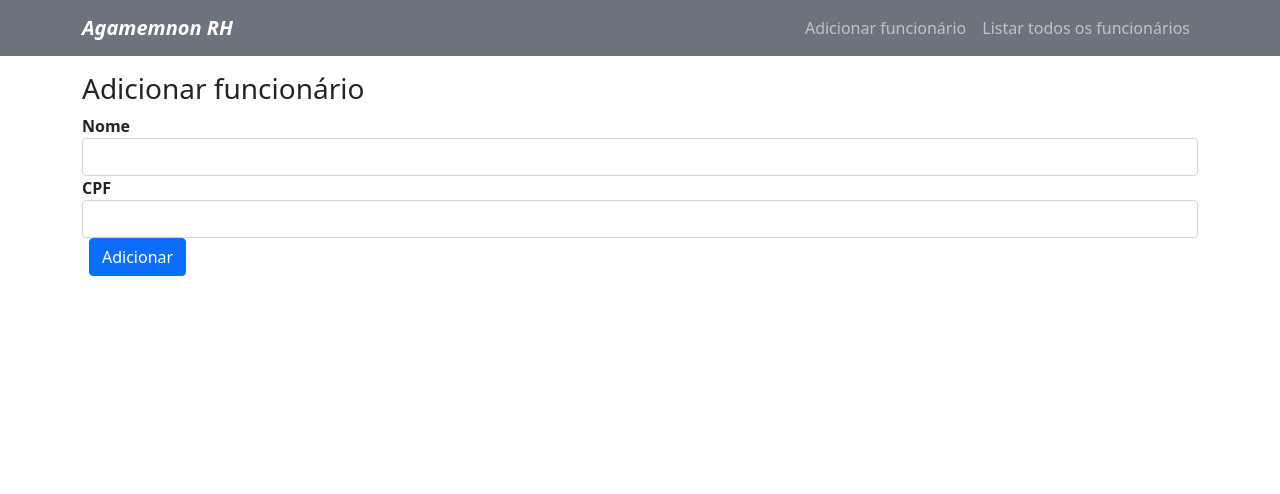
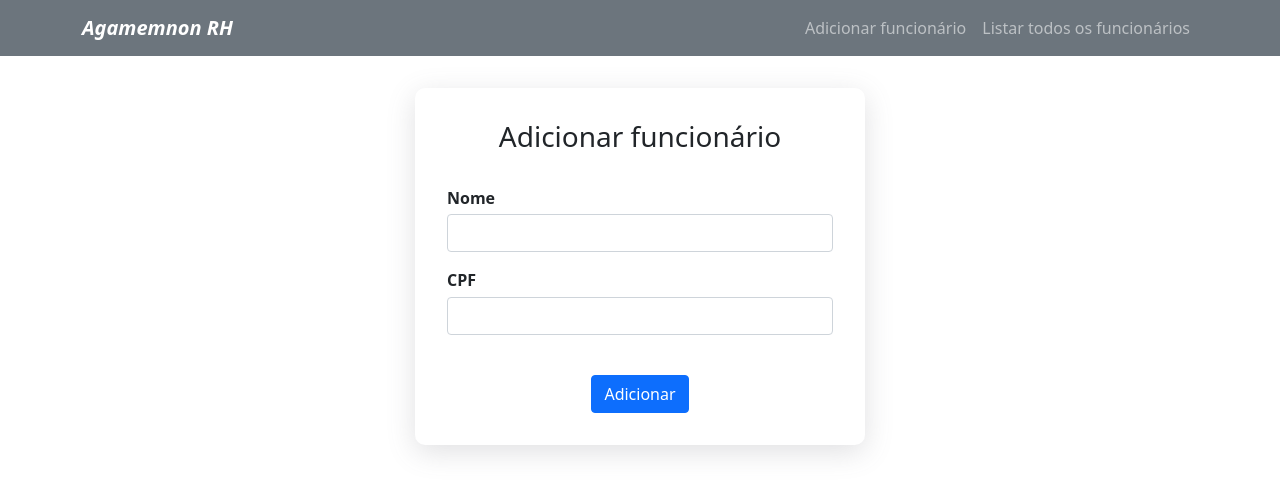
Before and after one commit to Kobilacz/dev-web-trabalho-03, a React (Create React App) app in the folder agamemnon-rh/: page /add in a window 1280 px wide. Shown: the top 494 px of the page. Built offline with nearby package versions, Linux system fonts and the light colour scheme.

Commit message:
:lipstick: criação do css das páginas

```diff
--- a/agamemnon-rh/src/App.css
+++ b/agamemnon-rh/src/App.css
@@ -1,19 +1,64 @@
-.list {
-  text-align: left;
-  max-width: 750px;
-  margin: auto;
+.add-funcionario-container {
+  max-width: 450px;
+  max-height: 400px;
+  margin: 2rem auto;
+  padding: 2rem;
+  border-radius: 10px;
+  box-shadow: rgba(100, 100, 111, 0.2) 0px 7px 29px 0px;
 }
 
-.submit-form {
-  max-width: 400px;
-  margin: auto;
+.data-container {
+  display: flex;
+  flex-direction: column;
+  gap: 1rem;
 }
 
-.edit-form {
-  max-width: 300px;
-  margin: auto;
+.input-container {
+  display: flex;
+  flex-direction: column;
+  gap: 0.3rem;
 }
 
-button {
-  margin: 0 7px;
+.button-container {
+  display: flex;
+  justify-content: center;
 }
+
+.button-container-add {
+  display: flex;
+  justify-content: center;
+  margin-top: 1.5rem;
+}
+
+.title-container {
+  text-align: center;
+  margin-bottom: 1rem;
+}
+
+.success-message {
+  text-align: center;
+  color: green;
+}
+
+table, tbody, thead {
+  align-items: center;
+}
+
+.table-container {
+  margin: auto;
+  max-width: 700px;
+  width: 100%;
+}
+
+.centralized {
+  text-align: center;
+}
+
+.centralized-button {
+  display: flex;
+  justify-content: center;
+}
+
+th {
+  text-align: center;
+}
```
